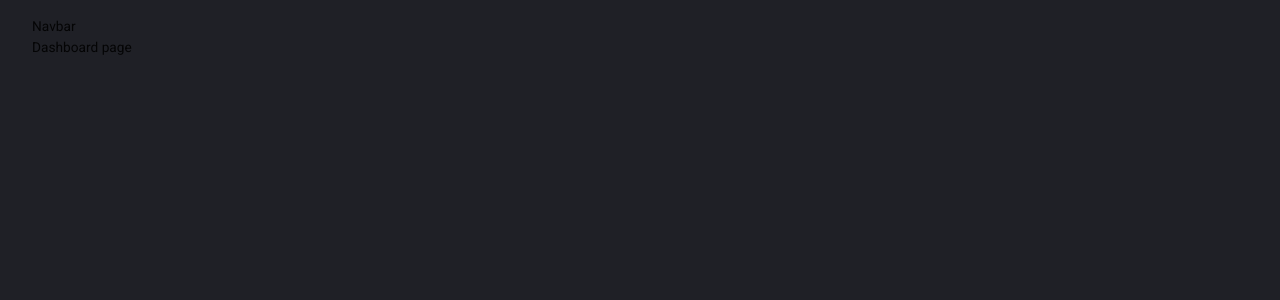
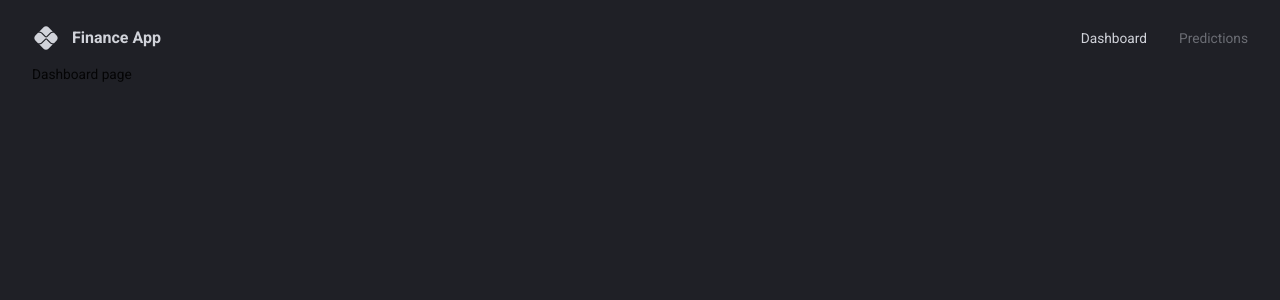
Before and after one commit to CodeEventHorizon/Finance-Dashboard-App, a React (Vite) app in the folder client/: page / in a window 1280 px wide. Shown: the top 300 px of the page. Built offline with nearby package versions, Linux system fonts and the light colour scheme.

Commit message:
update: navbar scene component
This commit updates the navbar to include routing

```diff
--- a/client/src/scenes/navbar/index.tsx
+++ b/client/src/scenes/navbar/index.tsx
@@ -1,11 +1,51 @@
-import React from 'react'
+import { useState } from 'react';
+import { Link } from 'react-router-dom';
+import { Box, Typography, useTheme } from '@mui/material';
+import FlexBetween from '@/components/FlexBetween';
+import PixIcon from '@mui/icons-material/Pix';
 
-type Props = {}
+type Props = {};
 
 const Navbar = (props: Props) => {
+  const { palette } = useTheme();
+  const [selected, setSelected] = useState('dashboard');
   return (
-    <div>Navbar</div>
-  )
-}
+    <FlexBetween mb="0.25rem" p="0.5rem 0rem" color={palette.grey[300]}>
+      {/* Left side */}
+      <FlexBetween gap="0.75rem">
+        <PixIcon sx={{ fontSize: '28px' }} />
+        <Typography variant="h4" fontSize="16px">
+          Finance App
+        </Typography>
+      </FlexBetween>
+
+      {/* RIGHT SIDE */}
+      <FlexBetween gap="2rem">
+        <Box sx={{ '&:hover': { color: palette.primary[100] } }}>
+          <Link
+            to="/"
+            onClick={() => setSelected('dashboard')}
+            style={{
+              color: selected === 'dashboard' ? 'inherit' : palette.grey[700],
+              textDecoration: 'inherit',
+            }}>
+            Dashboard
+          </Link>
+        </Box>
+        <Box sx={{ '&:hover': { color: palette.primary[100] } }}>
+          <Link
+            to="/predictions"
+            onClick={() => setSelected('predictions')}
+            style={{
+              color: selected === 'predictions' ? 'inherit' : palette.grey[700],
+              textDecoration: 'inherit',
+            }}>
+            Predictions
+          </Link>
+        </Box>
+      </FlexBetween>
+    </FlexBetween>
+  );
+};
 
 export default Navbar;
```
